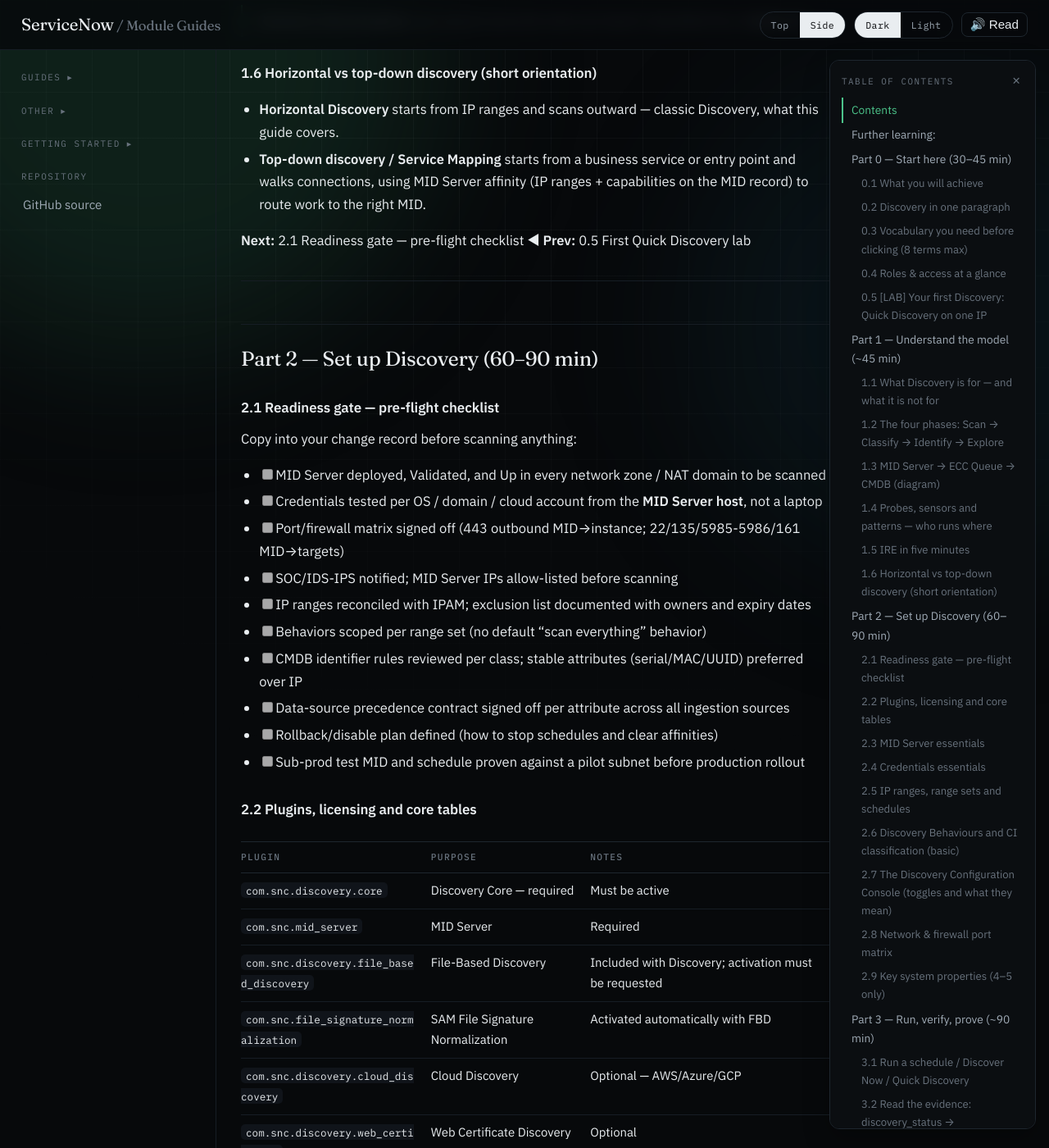
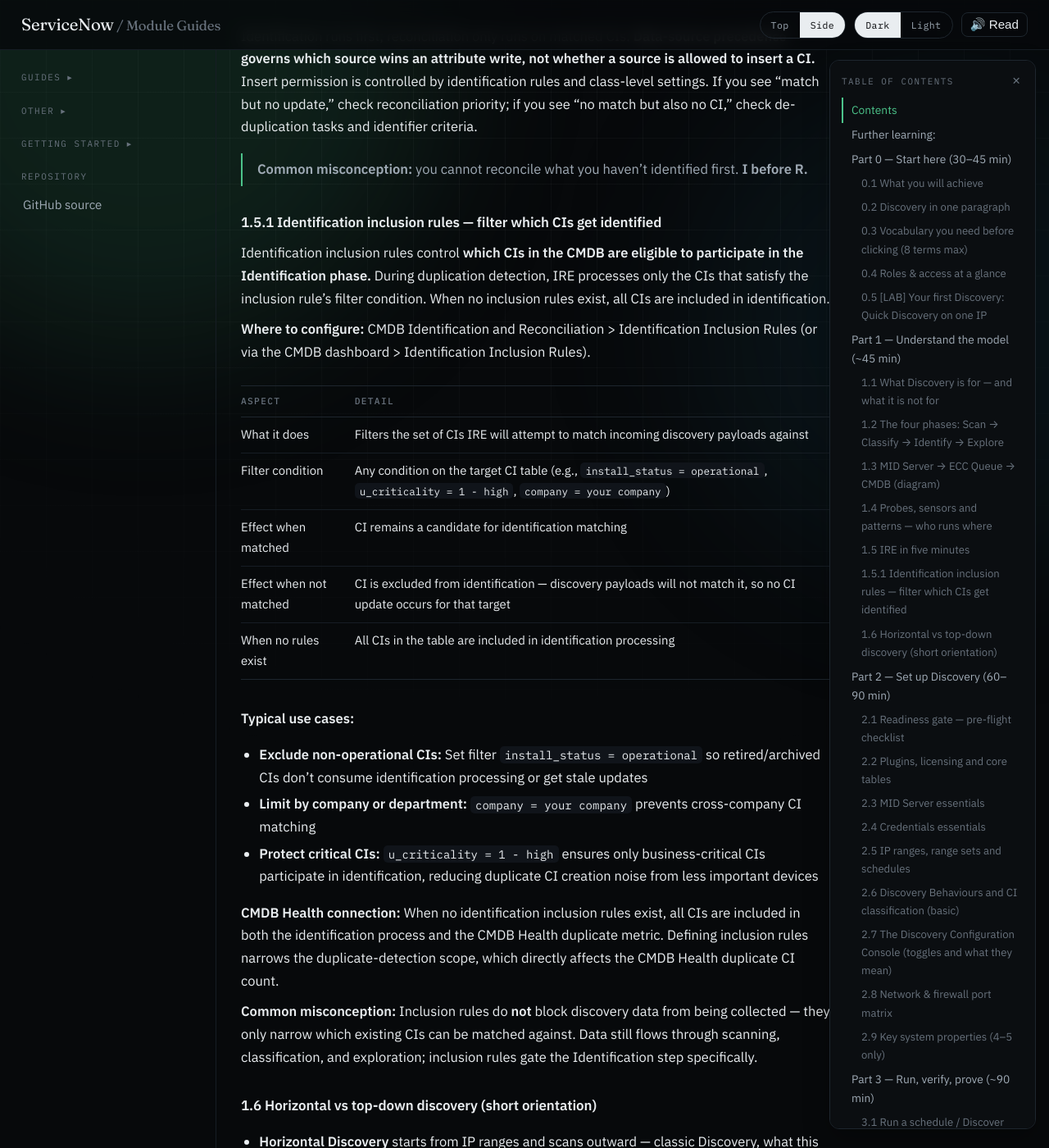
Before and after one commit to eltonaguiar/ServiceNow_Learning_TSOM-_CSM_FSM_SalesCRM_HAM_ITSM, a Jekyll site: the page built from docs/modules/discovery/discovery-guide.md, in a window 1280 px wide and 1400 px high, scrolled down 5718 px. Shown: the whole window at 82% size. Built offline with Jekyll 4.4.1, drawn with Linux system fonts in a browser that asks for light colours; our own code applies the rules of GitHub Pages for plain Markdown files; some of the changed text lies outside the part shown.

Commit message:
Add Identification Inclusion Rules coverage to Discovery guide
- Added Identification inclusion rules row to IRE rule family table
- Added section 1.5.1 explaining inclusion rules: purpose, filter conditions, use cases, CMDB Health duplicate metric connection
- Documents that inclusion rules gate which existing CIs participate in Identification phase matching

```diff
--- a/docs/modules/discovery/discovery-guide.md
+++ b/docs/modules/discovery/discovery-guide.md
@@ -150,17 +150,41 @@ Scanning/classification always use probes. Identification/exploration may use pa
 
 ### 1.5 IRE in five minutes
 
-| Rule family | What it decides | Insert new CI? | Update existing CI? |
-|-------------|-----------------|----------------|---------------------|
-| Identification rules | Does this payload match an existing CI? | yes — no match → create | yes — match → update |
-| Reconciliation rules | Whose data wins per attribute (data-source precedence)? | no | yes — winning source updates fields |
-| Data Source rules | May this source insert new CIs at all? | no — can block inserts | n/a |
-| Data Refresh rules | Is the incumbent value too stale to protect? | no | yes — stale value may be replaced |
-| De-duplication tasks | Multiple matches — which CI survives? | no — flagged for review | no — blocked until resolved |
+|| Rule family | What it decides | Insert new CI? | Update existing CI? ||
+|-------------|-----------------|----------------|---------------------||
+| Identification rules | Does this payload match an existing CI? | yes — no match → create | yes — match → update ||
+| Identification inclusion rules | Which CIs are eligible for identification processing at all | no — filters candidate CIs | no — filters candidate CIs ||
+| Reconciliation rules | Whose data wins per attribute (data-source precedence)? | no | yes — winning source updates fields ||
+| Data Source rules | May this source insert new CIs at all? | no — can block inserts | n/a ||
+| Data Refresh rules | Is the incumbent value too stale to protect? | no | yes — stale value may be replaced ||
+| De-duplication tasks | Multiple matches — which CI survives? | no — flagged for review | no — blocked until resolved ||
 
 Identification runs first; reconciliation only runs on matched CIs. **Data-source precedence governs which source wins an attribute write, not whether a source is allowed to insert a CI.** Insert permission is controlled by identification rules and class-level settings. If you see "match but no update," check reconciliation priority; if you see "no match but also no CI," check de-duplication tasks and identifier criteria.
 
 > **Common misconception:** you cannot reconcile what you haven't identified first. **I before R.**
+
+### 1.5.1 Identification inclusion rules — filter which CIs get identified
+
+Identification inclusion rules control **which CIs in the CMDB are eligible to participate in the Identification phase.** During duplication detection, IRE processes only the CIs that satisfy the inclusion rule's filter condition. When no inclusion rules exist, all CIs are included in identification.
+
+**Where to configure:** CMDB Identification and Reconciliation > Identification Inclusion Rules (or via the CMDB dashboard > Identification Inclusion Rules).
+
+| Aspect | Detail |
+|--------|--------|
+| What it does | Filters the set of CIs IRE will attempt to match incoming discovery payloads against |
+| Filter condition | Any condition on the target CI table (e.g., `install_status = operational`, `u_criticality = 1 - high`, `company = your company`) |
+| Effect when matched | CI remains a candidate for identification matching |
+| Effect when not matched | CI is excluded from identification — discovery payloads will not match it, so no CI update occurs for that target |
+| When no rules exist | All CIs in the table are included in identification processing |
+
+**Typical use cases:**
+- **Exclude non-operational CIs:** Set filter `install_status = operational` so retired/archived CIs don't consume identification processing or get stale updates
+- **Limit by company or department:** `company = your company` prevents cross-company CI matching
+- **Protect critical CIs:** `u_criticality = 1 - high` ensures only business-critical CIs participate in identification, reducing duplicate CI creation noise from less important devices
+
+**CMDB Health connection:** When no identification inclusion rules exist, all CIs are included in both the identification process and the CMDB Health duplicate metric. Defining inclusion rules narrows the duplicate-detection scope, which directly affects the CMDB Health duplicate CI count.
+
+**Common misconception:** Inclusion rules do **not** block discovery data from being collected — they only narrow which existing CIs can be matched against. Data still flows through scanning, classification, and exploration; inclusion rules gate the Identification step specifically.
 
 ### 1.6 Horizontal vs top-down discovery (short orientation)
 - **Horizontal Discovery** starts from IP ranges and scans outward — classic Discovery, what this guide covers.
```
